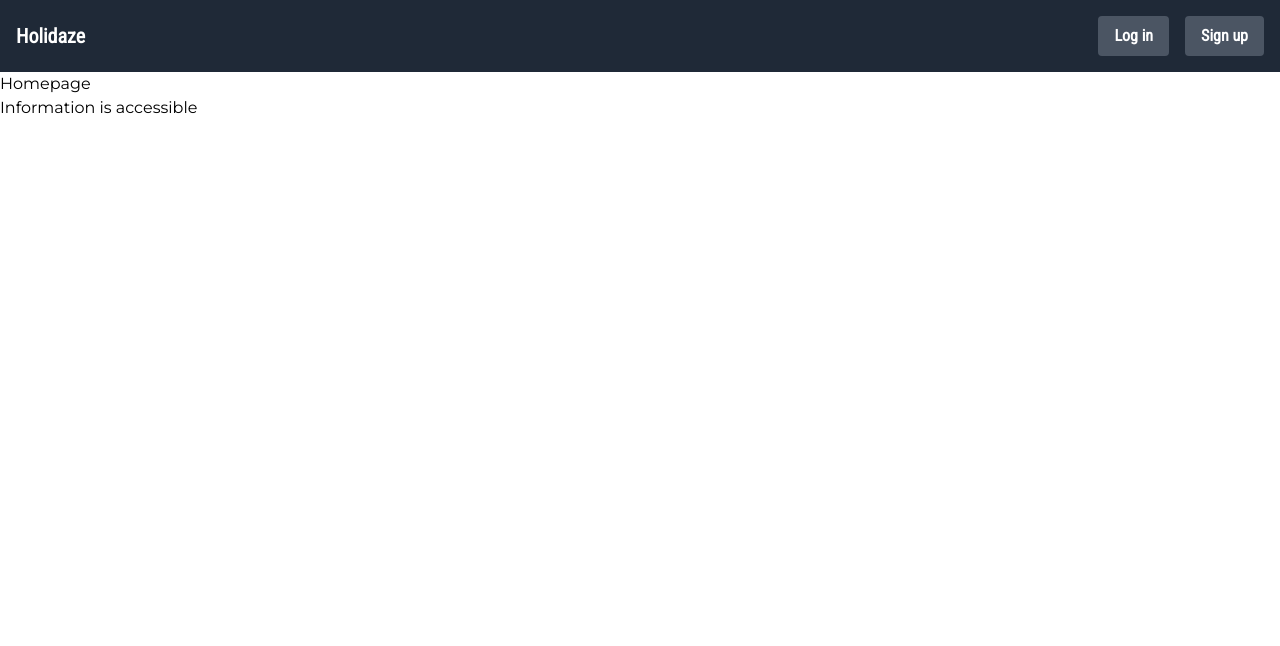
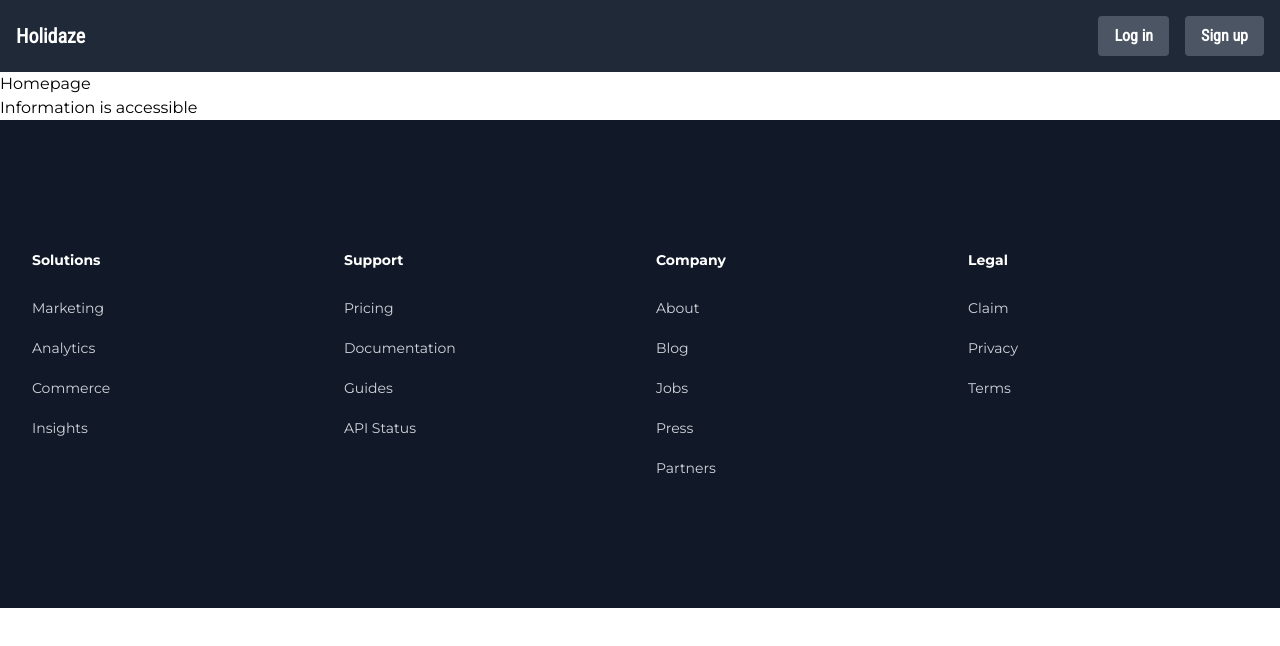
Before and after one commit to Ilona-front-end/booking-website, a React (Create React App) app: page / in a window 1280 px wide. Shown: the top 646 px of the page. Built offline with nearby package versions, Linux system fonts and the light colour scheme.

Commit message:
HOT-29 Footer insert in App.js

```diff
--- a/src/App.js
+++ b/src/App.js
@@ -1,6 +1,7 @@
 import './App.css';
 import Router from './routes/Router';
-import Header from './components/shared/Header'
+import Header from './components/shared/Header';
+import Footer from './components/shared/Footer';
 
 function App() {
   return (
@@ -8,6 +9,7 @@ function App() {
       <div>
         <Header />
         <Router />
+        <Footer />
       </div>
     </>
   );
```
